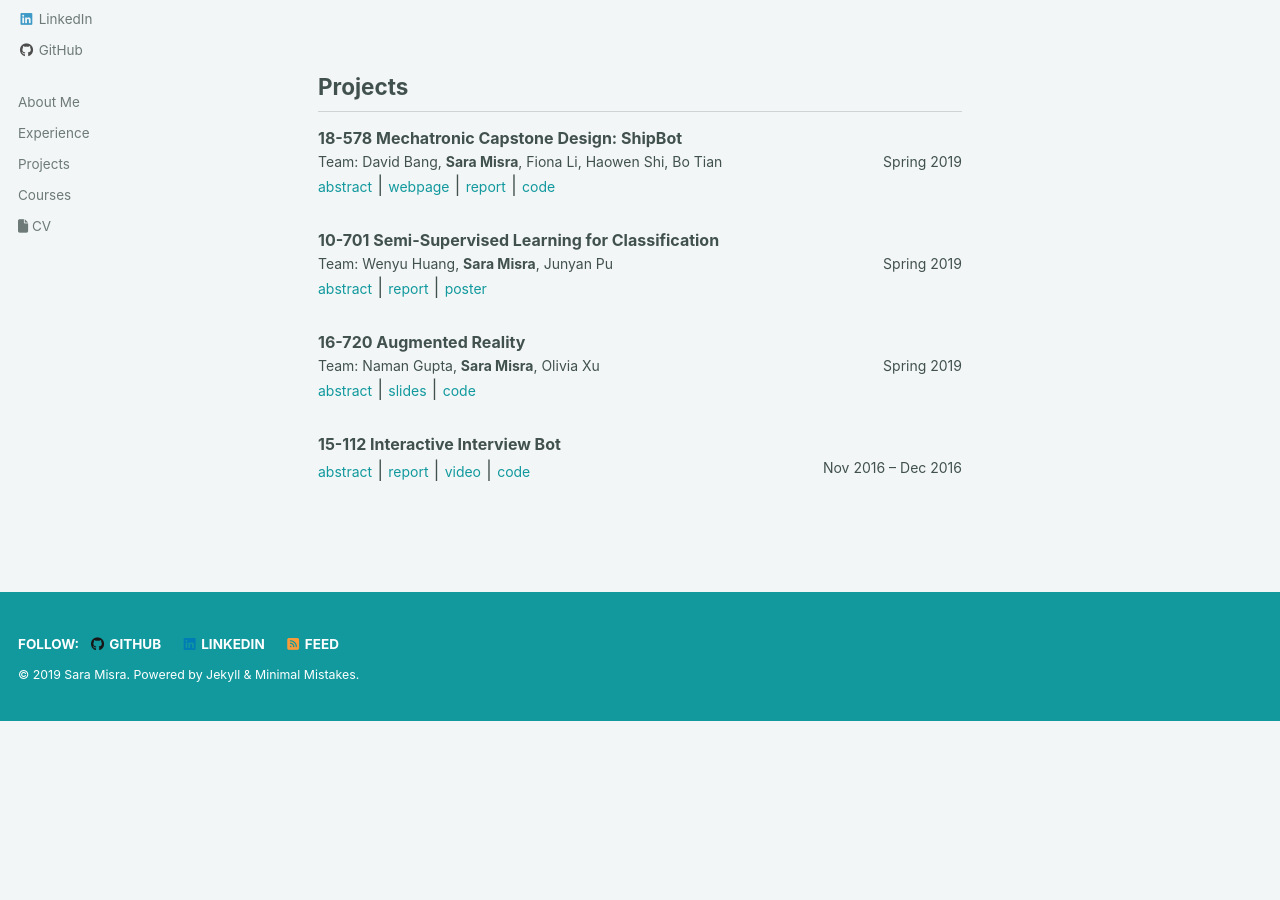
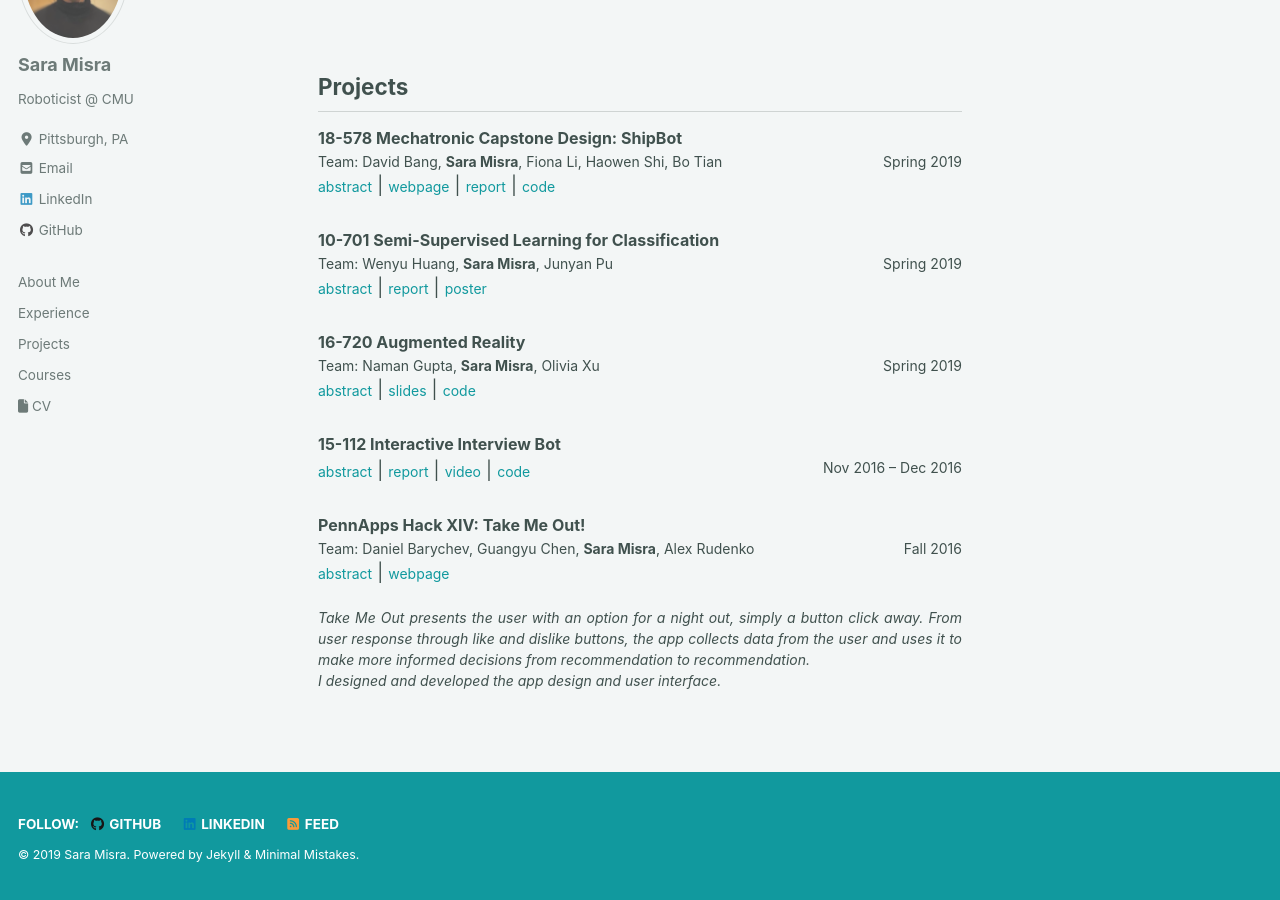
Before and after one commit to saram1sra/saram1sra.github.io, a Jekyll site: the page built from index.html, in a window 1280 px wide and 900 px high, scrolled down 1914 px. Built offline with Jekyll 4.4.1, drawn with Linux system fonts in a browser that asks for light colours; cached includes are drawn as plain includes; nearby versions of some CDN libraries; the list of posts is cut into pages by our own code; before the commit the page ends 2634 px from its top, so only the background shows below that.

Commit message:
fixed bugs

```diff
--- a/index.html
+++ b/index.html
@@ -209,6 +209,7 @@
 long-distance ships. <br>
 I designed, developed and implemented the localization algorithm, identification of the electromechanical device to manipulate, mounted robotic manipulator arm kinematics and vision-based closed-loop motion planning.
 Responsible for sensor placement and design of hardware chassis frame, as well as contributed to the cyber-physical and software system.
+<br>
 <b>Software</b>: C/C++, XML, ROS<br>
 <b>Hardware</b>: We built the robot! <br>
 <b>Key Concepts</b>: autonomy, computer vision, arm kinematics, motion-planning, localization
@@ -254,8 +263,23 @@
 • Recommends jobs with best personality fit to the candidate       <br>
 <b>Software</b>: Python <br>
 <b>Frameworks</b>: IBM Watson, Google Text-to-Speech<br>
+<b>Key Concepts</b>: discretize human personality, human-computer interaction
 
 </toggle_down> <br> <br>
+
+<heading>PennApps Hack XIV: Take Me Out!</heading>
+<head_under>Team: Daniel Barychev, Guangyu Chen, <b>Sara Misra</b>, Alex Rudenko  <span style="float:right;"> Fall 2016   </span></head_under>
+<a href="javascript:toggleblock('tmo_abs')" style="font-size:14px">abstract</a> |
+<a href="https://devpost.com/software/take-me-out-pirfb5" style="font-size:14px">webpage</a>
+<br>
+<toggle_down id="tmo_abs">
+<br>
+Take Me Out presents the user with an option for a night out, simply a button click away.
+From user response through like and dislike buttons, the app collects data
+from the user and uses it to make more informed decisions from recommendation to recommendation.
+<br>
+I designed and developed the app design and user interface.
+</toggle_down>
 
 
 <!-- Init hideblock for toggle -->
```
Also changed, not shown: other parts of index.html (+8 -0 lines).
